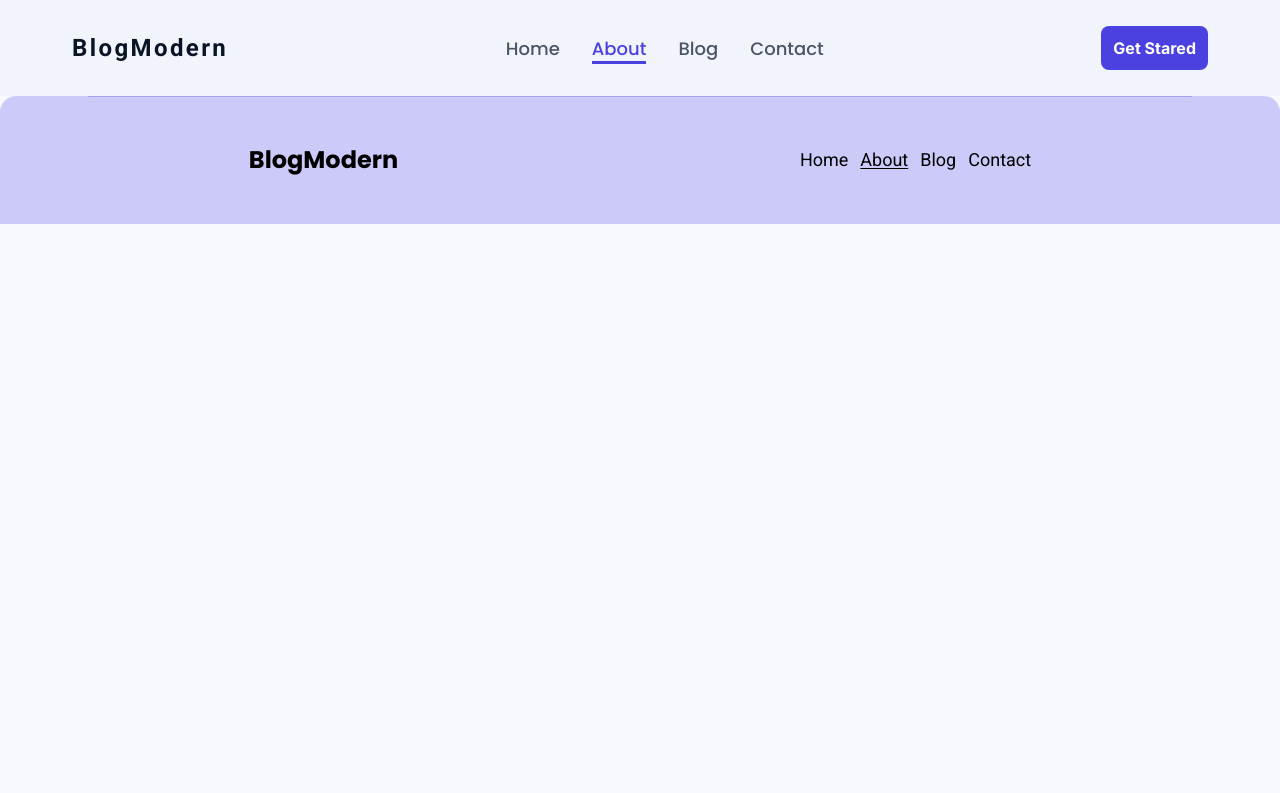
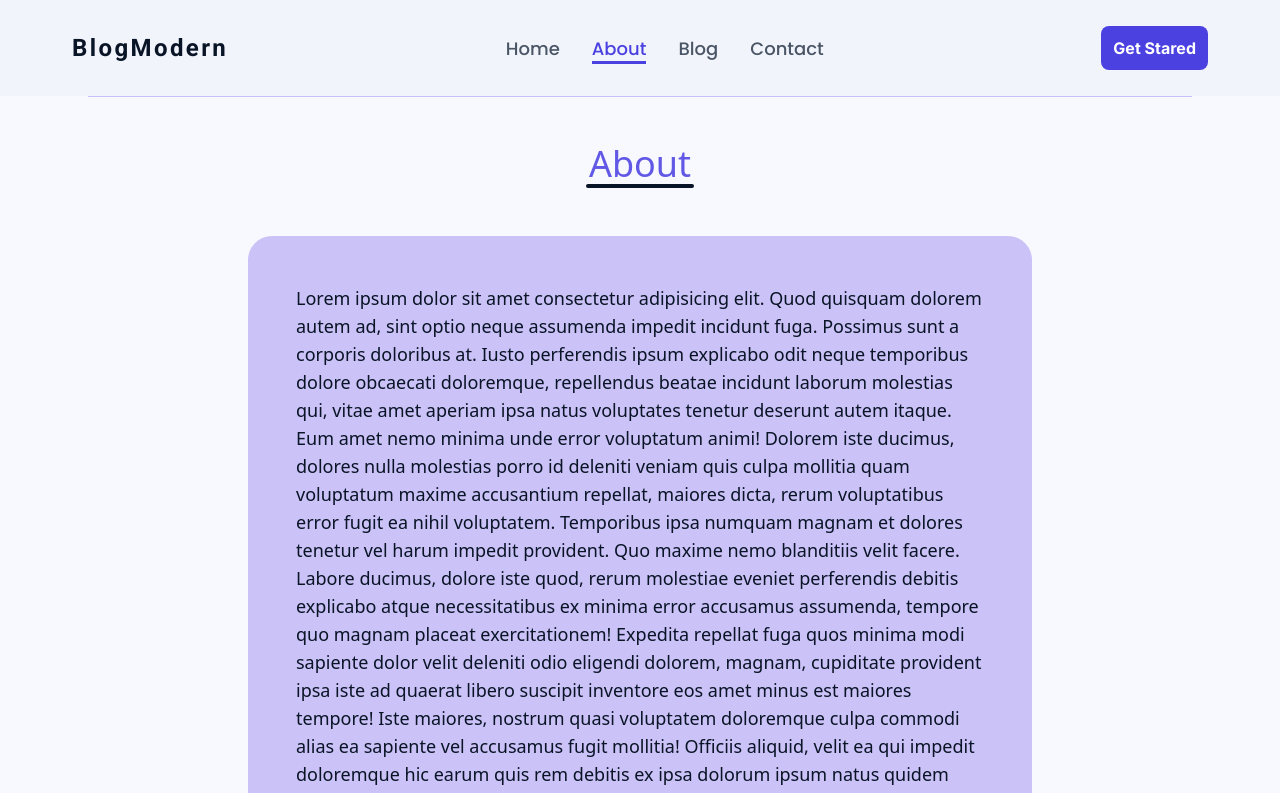
Before and after one commit to akshansh-kakkkar/ModernBlog, a Next.js app: page /about in a window 1280 px wide. Shown: the top 793 px of the page. Built offline with nearby package versions, Linux system fonts and the light colour scheme.

Commit message:
added about.jsx

```diff
--- a/app/(home)/@herosection/page.jsx
+++ b/app/(home)/@herosection/page.jsx
@@ -17,7 +17,7 @@ const inter = Inter({
 export default function herosection() {
   return (
     <>
-      <div className="bg-[#f1f4fb] pb-12 pt-12 md:h-[87vh] h-full w-full">
+      <div className="bg-[#f1f4fb] pb-12 pt-12 md:h-[100vh] h-full w-full">
         <div className="flex gap-12 justify-between md:flex-row flex-col-reverse mx-12 lg:mx-26 h-full items-center">
           <div>
             <div className="flex items-center text-center md:items-start md:text-start flex-col gap-6">
--- a/app/about/page.jsx
+++ b/app/about/page.jsx
@@ -1,7 +1,59 @@
-import React from 'react'
+import React from "react";
 
-export default function page(){
+export default function page() {
   return (
-    <div></div>
-  )
+    <div className=" ">
+      <div className="flex justify-center items-center  text-center text-4xl mt-12 font-medium text-[#4c41e1df]">About</div>
+<div className="flex justify-center items-center">
+        <div className="h-1 rounded-2xl w-27 bg-[#091426]"></div>
+</div>
+    <div className="lg:mx-62 md:mx-32 sm:mx-12 my-12 mx-6 bg-[#cbc2f7] text-[#091426] text-lg p-12 rounded-3xl">
+      Lorem ipsum dolor sit amet consectetur adipisicing elit. Quod quisquam
+      dolorem autem ad, sint optio neque assumenda impedit incidunt fuga.
+      Possimus sunt a corporis doloribus at. Iusto perferendis ipsum explicabo
+      odit neque temporibus dolore obcaecati doloremque, repellendus beatae
+      incidunt laborum molestias qui, vitae amet aperiam ipsa natus voluptates
+      tenetur deserunt autem itaque. Eum amet nemo minima unde error voluptatum
+      animi! Dolorem iste ducimus, dolores nulla molestias porro id deleniti
+      veniam quis culpa mollitia quam voluptatum maxime accusantium repellat,
+      maiores dicta, rerum voluptatibus error fugit ea nihil voluptatem.
+      Temporibus ipsa numquam magnam et dolores tenetur vel harum impedit
+      provident. Quo maxime nemo blanditiis velit facere. Labore ducimus, dolore
+      iste quod, rerum molestiae eveniet perferendis debitis explicabo atque
+      necessitatibus ex minima error accusamus assumenda, tempore quo magnam
+      placeat exercitationem! Expedita repellat fuga quos minima modi sapiente
+      dolor velit deleniti odio eligendi dolorem, magnam, cupiditate provident
+      ipsa iste ad quaerat libero suscipit inventore eos amet minus est maiores
+      tempore! Iste maiores, nostrum quasi voluptatem doloremque culpa commodi
+      alias ea sapiente vel accusamus fugit mollitia! Officiis aliquid, velit ea
+      qui impedit doloremque hic earum quis rem debitis ex ipsa dolorum ipsum
+      natus quidem quos atque quae? Aspernatur illo atque non iusto aperiam
+      corrupti dolor velit veritatis minima, ipsa quod. Culpa minus ipsa quae
+      quas in magni rem nobis facere, commodi officiis facilis totam odio
+      perspiciatis ratione optio error distinctio accusantium magnam amet rerum
+      nesciunt vitae tenetur! Obcaecati laudantium dignissimos, aliquam
+      exercitationem ipsum natus molestiae vel hic quasi eos temporibus
+      voluptates animi non facilis laborum possimus voluptate voluptas amet in
+      id. Ullam eius sit tempora dolorem, amet ipsa accusantium, magnam dolores
+      fugit iure at, ab repellat voluptate adipisci nemo assumenda a! Molestiae
+      exercitationem earum ea alias placeat nisi libero! Reprehenderit
+      architecto iure minima recusandae? Hic praesentium aliquid dolorem eaque
+      ipsa quisquam ullam alias. Ducimus corrupti autem maiores, nihil quis,
+      numquam aperiam dolorem excepturi sunt explicabo aliquid consequatur
+      obcaecati sapiente, aspernatur atque voluptates ex dolor. Neque eaque
+      aliquam alias, magni odio cupiditate non assumenda ipsum consectetur esse
+      dignissimos laudantium facere officia, et laboriosam, vel quidem enim
+      accusantium! Repudiandae harum, impedit hic tenetur, perferendis quia quos
+      excepturi pariatur quae voluptatem voluptate! Dolor tempore repudiandae
+      placeat ipsam, deserunt dicta? Totam a maiores dolores nulla rerum amet
+      labore? Illo at id similique aut reiciendis repudiandae veritatis, eum
+      deleniti autem obcaecati nam, vitae ipsum. Ad explicabo, impedit nostrum,
+      deleniti laudantium temporibus provident amet aliquam, ut eum beatae fuga
+      dolorum odit consequatur? Impedit eaque nisi optio, enim laudantium esse
+      rerum sunt sequi, voluptatem illo temporibus culpa eius deserunt voluptas
+      labore amet omnis quae? Fugiat doloremque quam perferendis deleniti
+      corporis. Saepe, officiis laboriosam.
+    </div>
+    </div>
+  );
 }
--- a/app/contact/page.jsx
+++ b/app/contact/page.jsx
@@ -2,6 +2,27 @@ import React from 'react'
 
 export default function page(){
   return (
-    <div></div>
+    <div className='flex justify-around items-center'>
+      <div>
+        <h2>Let's connect and build something crazy together!</h2>
+        <div>Have a question about our platform or want to partner with us? Please fill this form and we will reach out to you as soon as possible.</div>
+      </div>
+      <div>
+        <form action="">
+          <div>
+            <label htmlFor="">Full Name</label>
+            <input type="text" />
+          </div>
+          <div>
+            <label htmlFor="">Email</label>
+            <input type="email" />
+          </div>
+          <div>
+            <label htmlFor="">Message</label>
+            <textarea name="" id=""></textarea>
+          </div>
+        </form>
+      </div>
+    </div>
   )
 }
--- a/app/layout.jsx
+++ b/app/layout.jsx
@@ -168,7 +168,7 @@ export default function RootLayout({ children }) {
             </div>
           </nav>
         </AnimatePresence>
-        <div className="h-full w-full">
+        <div className="min-h-screen">
           {children}
         </div>
 
@@ -177,7 +177,7 @@ export default function RootLayout({ children }) {
             <div className={`${poppins.className} font-bold text-2xl col-span-1`}>
               BlogModern
             </div>
-            <div className="flex flex-col md:flex-row gap-3">
+            <div className="flex text-[#091426] flex-col md:flex-row gap-3">
               <Link className={`text-lg font-normal ${pathname === "/" ? `underline underline-offset-2 font-bold ${roboto.className}` : ""} ${roboto.className} `}  href={'/'}>Home</Link>
               <Link  className={`text-lg font-normal ${pathname === "/about" ? `underline underline-offset-2 font-bold ${roboto.className}` : ""} ${roboto.className} `} href={'/about'}>About</Link>
               <Link  className={`text-lg font-normal ${pathname === "/blog" ? `underline underline-offset-2 font-bold ${roboto.className}` : ""} ${roboto.className} `} href={'/blog'}>Blog</Link>
```
